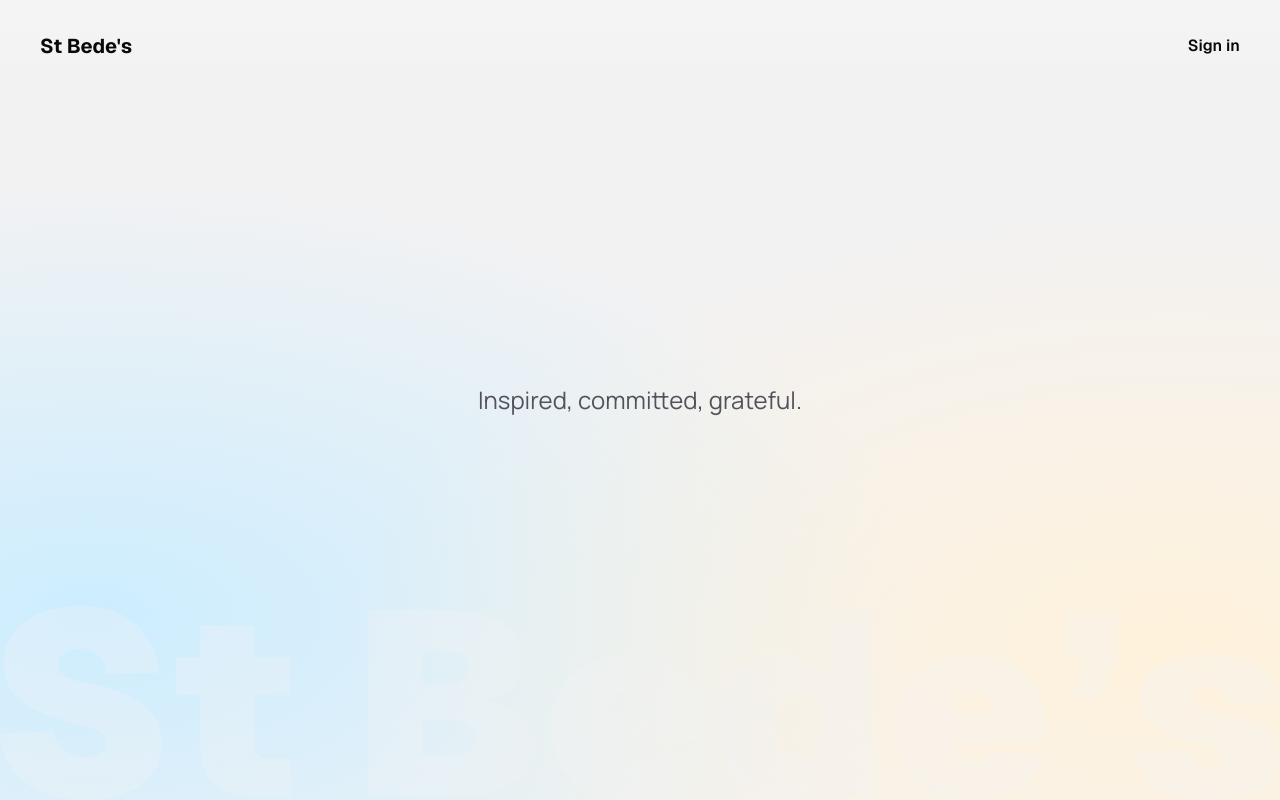
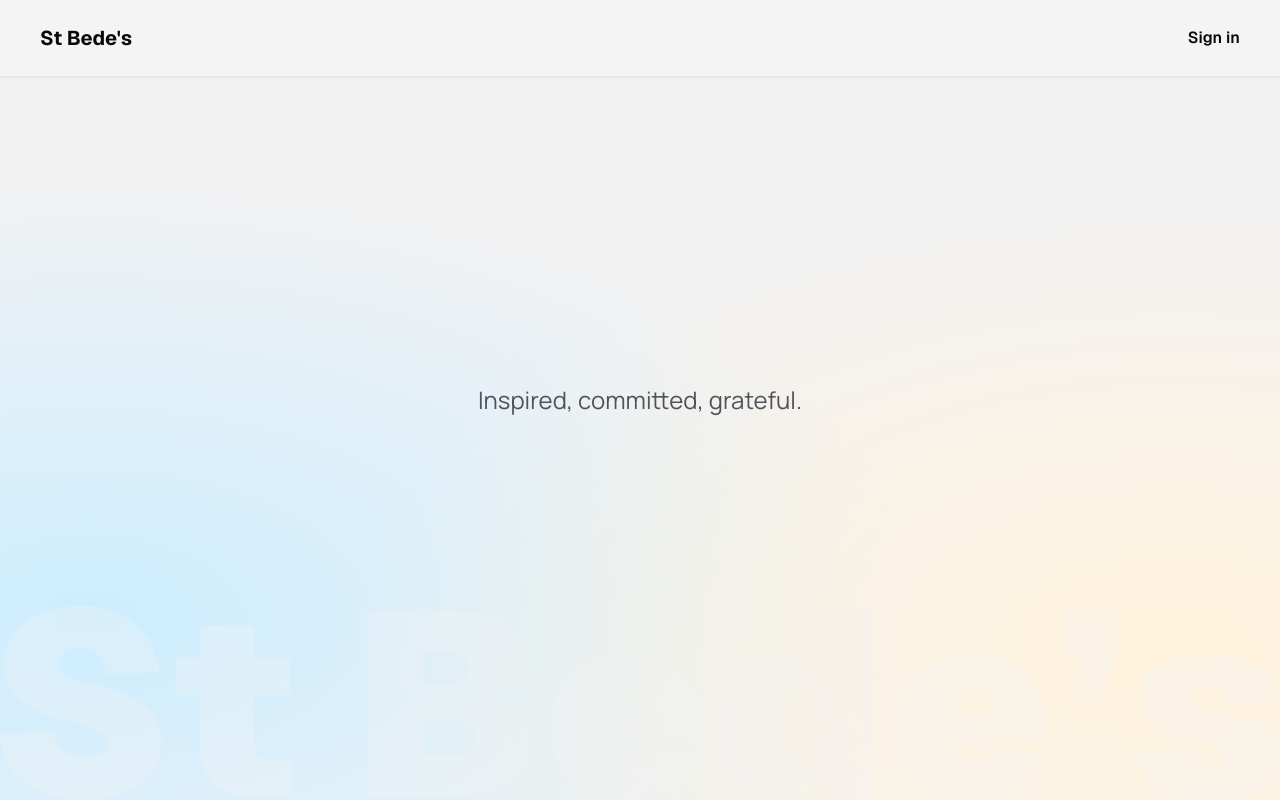
Before and after one commit to Set-Forget/st-bedes-v2, a Next.js app: page / in a window 1280 px wide. Built offline with nearby package versions, Linux system fonts and the light colour scheme; no server answers.

Commit message:
chore(dev): navbar anim

```diff
--- a/components/ui/navbar.tsx
+++ b/components/ui/navbar.tsx
@@ -1,20 +1,34 @@
 "use client";
-import React from "react";
+import React, { useState, useEffect } from "react";
 import Link from "next/link";
 import Container from "./container";
 import { useSession, signOut } from "next-auth/react";
-import Image from "next/image";
 
 const Navbar = () => {
   const { data: session, status } = useSession();
+  const [visible, setVisible] = useState(true);
+  const [prevScrollPos, setPrevScrollPos] = useState(0);
+
+  const handleScroll = () => {
+    const currentScrollPos = window.scrollY;
+    setVisible(prevScrollPos > currentScrollPos || currentScrollPos < 10);
+    setPrevScrollPos(currentScrollPos);
+  };
 
   const handleSignOut = async (e: any) => {
     e.preventDefault();
     await signOut({ callbackUrl: "/" });
   };
 
+  useEffect(() => {
+    window.addEventListener("scroll", handleScroll);
+    return () => window.removeEventListener("scroll", handleScroll);
+  }, [prevScrollPos, visible, handleScroll]);
+
   return (
-    <div className="fixed top-0 py-8 flex w-full bg-gradient-to-b from-zinc-100 to-transparent px-5">
+    <div className={`fixed top-0 py-6 flex bg-zinc-100 shadow w-full shadow-zinc-300/50 px-5 transition-all duration-700 ${visible ? "top-0" : "-top-full"} ease-in-out`} style={{
+      transitionTimingFunction: 'cubic-bezier(0.65, 0.05, 0.36, 1)'
+    }}>
       <Container className="flex w-full justify-between items-center">
         <Link href="/" className="font-bold text-xl">
           St Bede&apos;s
--- a/lib/auth.ts
+++ b/lib/auth.ts
@@ -75,6 +75,7 @@ export const authOptions: NextAuthOptions = {
             email_address: user.email
           })
         });
+        console.log(res, "credentials login response");
 
         return true;
       } catch (error) {
@@ -97,6 +98,8 @@ export const authOptions: NextAuthOptions = {
       },
 
       async authorize(credentials, req) {
+        console.log(credentials, 'credentials in authorize');
+
         if (credentials) {
           const backUrl = process.env.NEXT_PUBLIC_BACK_URL as string;
           try {
@@ -113,6 +116,8 @@ export const authOptions: NextAuthOptions = {
 
             if (response.ok) {
               const user = await response.json();
+              console.log(user, 'user response credentials');
+
                 return {
                   id: user.student_id,
                   ...user,
```
